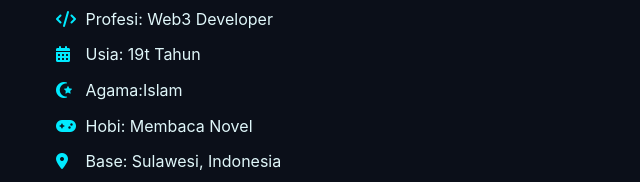
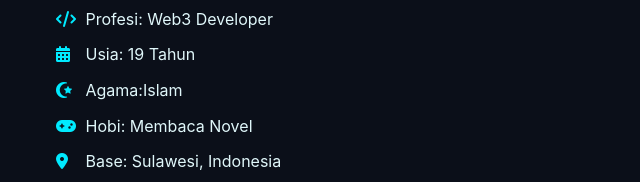
Before and after one commit to zreksevc/Portofolio-Putri-Handayani, a plain HTML site: page about.html in a window 1280 px wide. Shown: the part 514-696 px from the top of the page, 0-640 px from the left. Drawn offline with Linux system fonts and the light colour scheme.

Commit message:
Update: Perbaikan about.html

```diff
--- a/about.html
+++ b/about.html
@@ -129,7 +129,7 @@
     <li style="margin-bottom: 10px;"><i class="fas fa-id-card" style="color: var(--neon-color); width: 25px;"></i> Nama: Putri Handayani</li>
     <li style="margin-bottom: 10px;"><i class="fas fa-code" style="color: var(--neon-color); width: 25px;"></i> Profesi: Web3 Developer</li>
 
-    <li style="margin-bottom: 10px;"><i class="fas fa-calendar-alt" style="color: var(--neon-color); width: 25px;"></i> Usia: 19t Tahun</li>
+    <li style="margin-bottom: 10px;"><i class="fas fa-calendar-alt" style="color: var(--neon-color); width: 25px;"></i> Usia: 19 Tahun</li>
     <li style="margin-bottom: 10px;"><i class="fas fa-star-and-crescent" style="color: var(--neon-color); width: 25px;"></i> Agama:Islam</li>
     <li style="margin-bottom: 10px;"><i class="fas fa-gamepad" style="color: var(--neon-color); width: 25px;"></i> Hobi: Membaca Novel</li>
 
```
